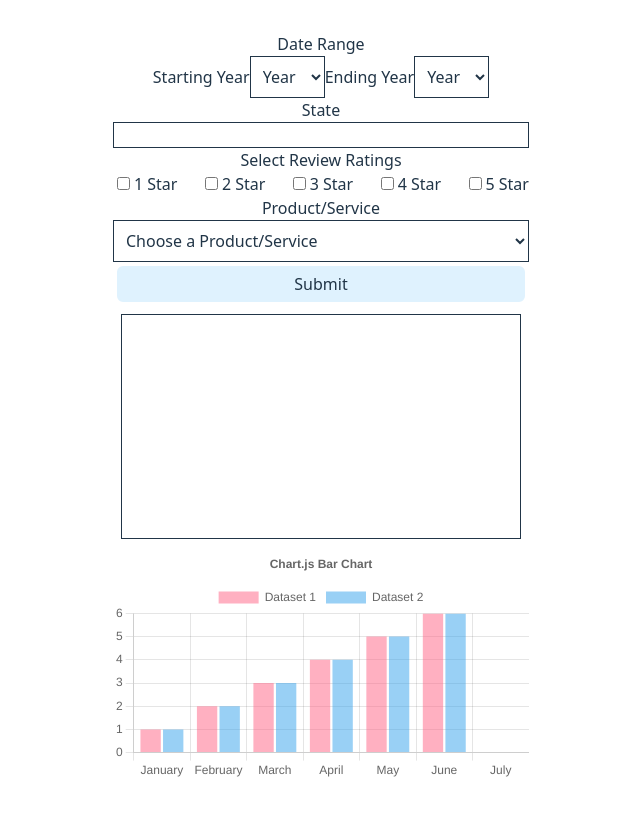
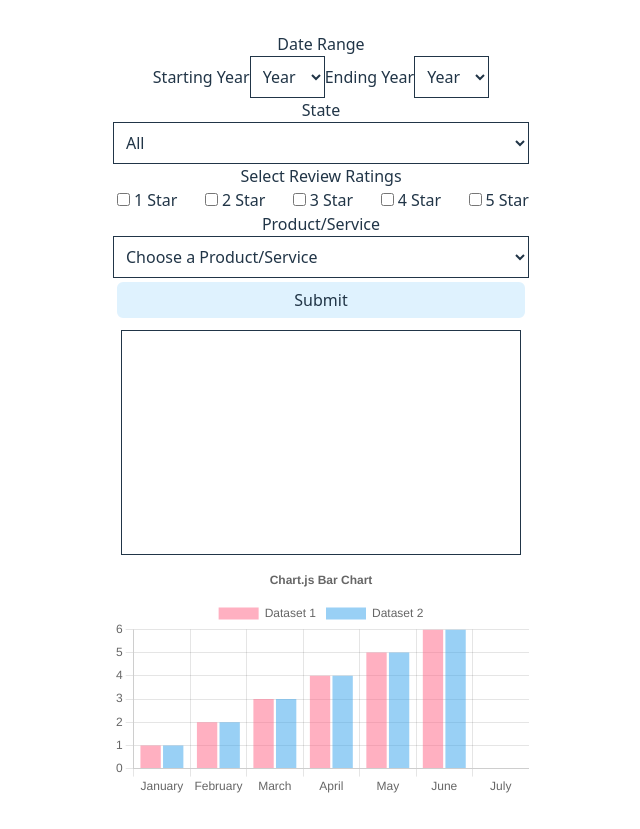
Before and after one commit to scottlynn1/summerizer, a React (Vite) app in the folder client/: page / in a window 1280 px wide. Shown: the whole page, without its empty margins (319-959 px from the left). Built offline with nearby package versions, Linux system fonts and the light colour scheme.

Commit message:
complete client side form and fetching

```diff
--- a/client/src/App.jsx
+++ b/client/src/App.jsx
@@ -5,24 +5,19 @@
 
 function MyForm() {
   const [years, setYears] = useState({start: '2006', end: '2024'});
-  const [state, setState] = useState('');
+  const [state, setState] = useState('all');
   const [ratings, setRatings] = useState([]);
   const [product, setProduct] = useState('');
   const [posts, setPosts] = useState([]);
 
-  const summary = (years, state, ratings, product) => {
+  const summary = (object) => {
     fetch('https://127.0.0.1:5173', {
       method: 'POST',
-      body: JSON.stringify({
-         years: years,
-         state: state,
-         ratings: ratings,
-         product: product
-      }),
+      body: JSON.stringify(object),
       headers: {
          'Content-type': 'application/json; charset=UTF-8',
-      }
-    }).then((response) => response.json()).then((data) => {
+      },
+   }).then((response) => response.json()).then((data) => {
           console.log(data);
           setPosts(data);
         })
@@ -34,8 +29,8 @@
 
     const handleSubmit = (e) => {
       e.preventDefault();
-      console.log(ratings, years)
-      // summary(dates, states, ratings, product);
+      console.log({years, state, ratings})
+      summary({years, state, ratings});
     };
 
     const onCheckbox = (e) => {
@@ -62,8 +57,11 @@
       console.log(years)
     };
 
+    const onStateselect = (e) => setState(e.target.value)
+
+
   return (
-    <form className='flex flex-col'>
+    <form onSubmit={handleSubmit} className='flex flex-col'>
       <div>
         <p>Date Range</p>
         <label for='start'>Starting Year</label>
@@ -115,8 +113,59 @@
       </div>
 
       <label for='state'>State</label>
-      <input className='border' id='state' name='state'></input>
-
+      <select onChange={onStateselect} className='border p-2 rounded-s-sx' id="state" name='state'>
+        <option value='all'>All</option>
+        <option value="AL">Alabama</option>
+        <option value="AK">Alaska</option>
+        <option value="AZ">Arizona</option>
+        <option value="AR">Arkansas</option>
+        <option value="CA">California</option>
+        <option value="CO">Colorado</option>
+        <option value="CT">Connecticut</option>
+        <option value="DE">Delaware</option>
+        <option value="FL">Florida</option>
+        <option value="GA">Georgia</option>
+        <option value="HI">Hawaii</option>
+        <option value="ID">Idaho</option>
+        <option value="IL">Illinois</option>
+        <option value="IN">Indiana</option>
+        <option value="IA">Iowa</option>
+        <option value="KS">Kansas</option>
+        <option value="KY">Kentucky</option>
+        <option value="LA">Louisiana</option>
+        <option value="ME">Maine</option>
+        <option value="MD">Maryland</option>
+        <option value="MA">Massachusetts</option>
+        <option value="MI">Michigan</option>
+        <option value="MN">Minnesota</option>
+        <option value="MS">Mississippi</option>
+        <option value="MO">Missouri</option>
+        <option value="MT">Montana</option>
+        <option value="NE">Nebraska</option>
+        <option value="NV">Nevada</option>
+        <option value="NH">New Hampshire</option>
+        <option value="NJ">New Jersey</option>
+        <option value="NM">New Mexico</option>
+        <option value="NY">New York</option>
+        <option value="NC">North Carolina</option>
+        <option value="ND">North Dakota</option>
+        <option value="OH">Ohio</option>
+        <option value="OK">Oklahoma</option>
+        <option value="OR">Oregon</option>
+        <option value="PA">Pennsylvania</option>
+        <option value="RI">Rhode Island</option>
+        <option value="SC">South Carolina</option>
+        <option value="SD">South Dakota</option>
+        <option value="TN">Tennessee</option>
+        <option value="TX">Texas</option>
+        <option value="UT">Utah</option>
+        <option value="VT">Vermont</option>
+        <option value="VA">Virginia</option>
+        <option value="WA">Washington</option>
+        <option value="WV">West Virginia</option>
+        <option value="WI">Wisconsin</option>
+        <option value="WY">Wyoming</option>
+      </select>
       <fieldset>
       <legend>Select Review Ratings</legend>
       <div className='flex justify-between'>
@@ -150,7 +199,7 @@
         <option value="drivethru">The Drive Through</option>
       </select>
 
-      <button onClick={handleSubmit} className='border-sky-100 border-2 hover:border-blue-600 bg-sky-100 p-1 transition-all duration-325 rounded-md m-1' type='button'>Submit</button>
+      <button className='border-sky-100 border-2 hover:border-blue-600 bg-sky-100 p-1 transition-all duration-325 rounded-md m-1' type='submit'>Submit</button>
     </form>
   );
 }
```
